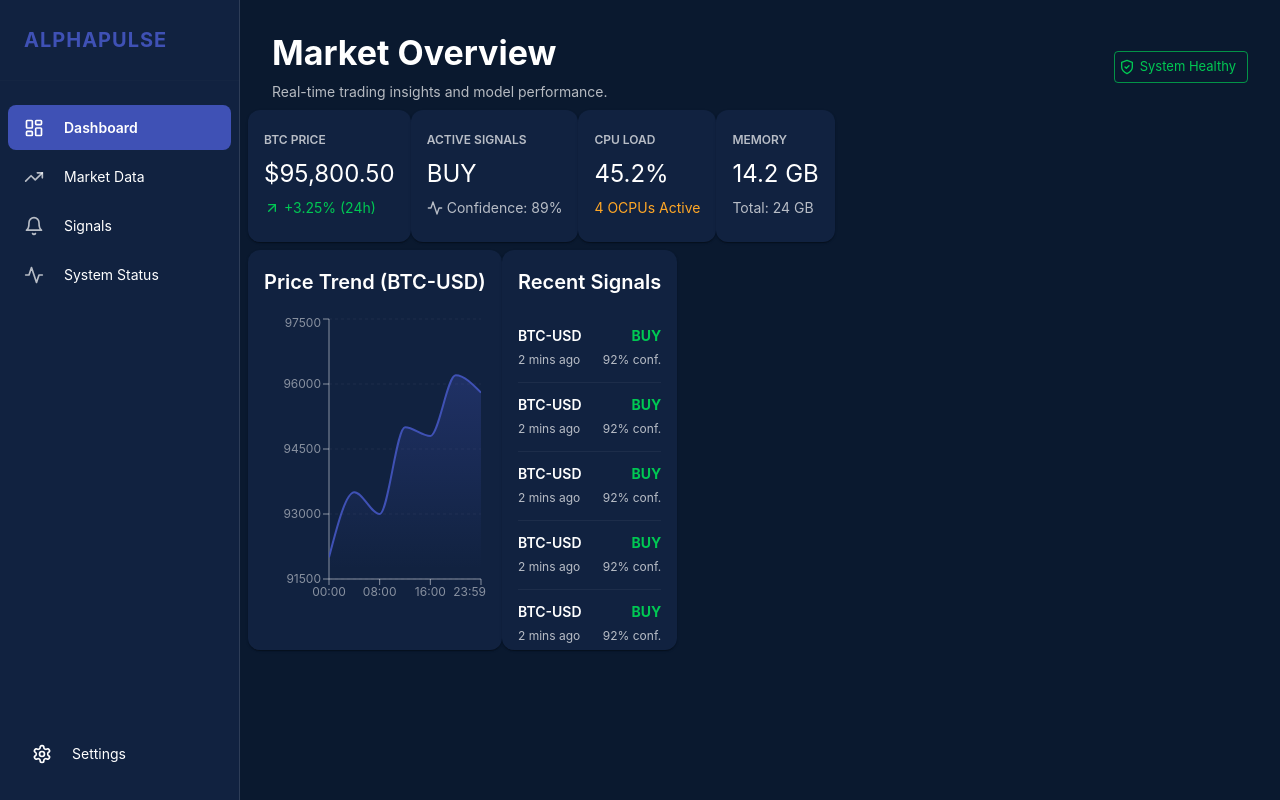
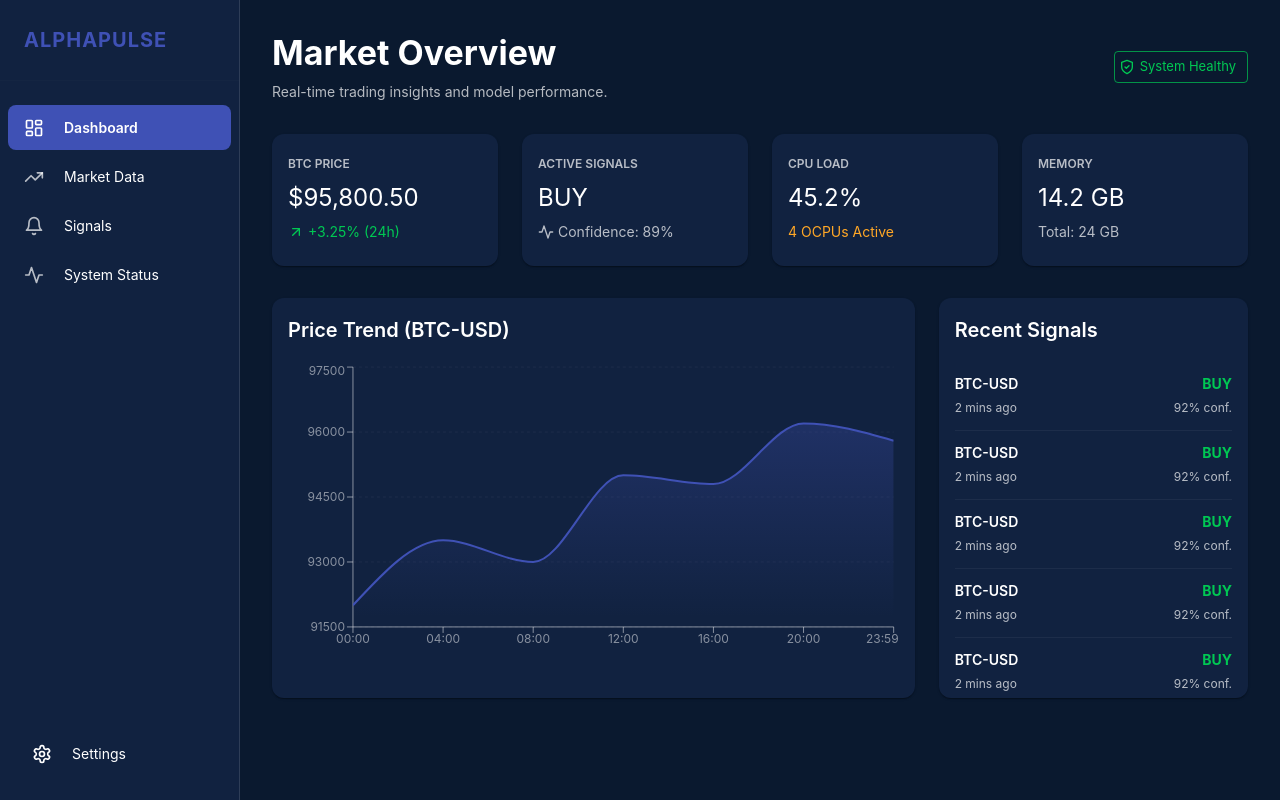
Before and after one commit to ChuLiYu/alphapulse-mlops-platform, a React (Vite) app in the folder frontend/: page / in a window 1280 px wide. Built offline with nearby package versions, Linux system fonts and the light colour scheme.

Commit message:
fix: Update Grid props for MUI v5 compatibility

```diff
--- a/frontend/src/pages/Dashboard.tsx
+++ b/frontend/src/pages/Dashboard.tsx
@@ -1,7 +1,7 @@
 import React from 'react';
 import { Box, Typography, Card, CardContent, Grid, Chip } from '@mui/material';
-import { LineChart, Line, XAxis, YAxis, CartesianGrid, Tooltip, ResponsiveContainer, AreaChart, Area } from 'recharts';
-import { ArrowUpRight, ArrowDownRight, Activity, ShieldCheck } from 'lucide-react';
+import { ResponsiveContainer, AreaChart, Area, CartesianGrid, XAxis, YAxis, Tooltip } from 'recharts';
+import { ArrowUpRight, Activity, ShieldCheck } from 'lucide-react';
 
 const mockPriceData = [
   { time: '00:00', price: 92000 },
@@ -31,7 +31,7 @@ const Dashboard: React.FC = () => {
       </Box>
 
       <Grid container spacing={3} sx={{ mb: 4 }}>
-        <Grid size={{ xs: 12, md: 3 }}>
+        <Grid item xs={12} md={3}>
           <Card>
             <CardContent>
               <Typography color="text.secondary" variant="caption" sx={{ fontWeight: 600, textTransform: 'uppercase' }}>BTC Price</Typography>
@@ -43,7 +43,7 @@ const Dashboard: React.FC = () => {
             </CardContent>
           </Card>
         </Grid>
-        <Grid size={{ xs: 12, md: 3 }}>
+        <Grid item xs={12} md={3}>
           <Card>
             <CardContent>
               <Typography color="text.secondary" variant="caption" sx={{ fontWeight: 600, textTransform: 'uppercase' }}>Active Signals</Typography>
@@ -55,7 +55,7 @@ const Dashboard: React.FC = () => {
             </CardContent>
           </Card>
         </Grid>
-        <Grid size={{ xs: 12, md: 3 }}>
+        <Grid item xs={12} md={3}>
           <Card>
             <CardContent>
               <Typography color="text.secondary" variant="caption" sx={{ fontWeight: 600, textTransform: 'uppercase' }}>CPU Load</Typography>
@@ -66,7 +66,7 @@ const Dashboard: React.FC = () => {
             </CardContent>
           </Card>
         </Grid>
-        <Grid size={{ xs: 12, md: 3 }}>
+        <Grid item xs={12} md={3}>
           <Card>
             <CardContent>
               <Typography color="text.secondary" variant="caption" sx={{ fontWeight: 600, textTransform: 'uppercase' }}>Memory</Typography>
@@ -80,7 +80,7 @@ const Dashboard: React.FC = () => {
       </Grid>
 
       <Grid container spacing={3}>
-        <Grid size={{ xs: 12, lg: 8 }}>
+        <Grid item xs={12} lg={8}>
           <Card sx={{ height: 400 }}>
             <CardContent sx={{ height: '100%' }}>
               <Typography variant="h6" sx={{ mb: 2 }}>Price Trend (BTC-USD)</Typography>
@@ -107,7 +107,7 @@ const Dashboard: React.FC = () => {
             </CardContent>
           </Card>
         </Grid>
-        <Grid size={{ xs: 12, lg: 4 }}>
+        <Grid item xs={12} lg={4}>
           <Card sx={{ height: 400 }}>
             <CardContent>
               <Typography variant="h6" sx={{ mb: 2 }}>Recent Signals</Typography>
```
